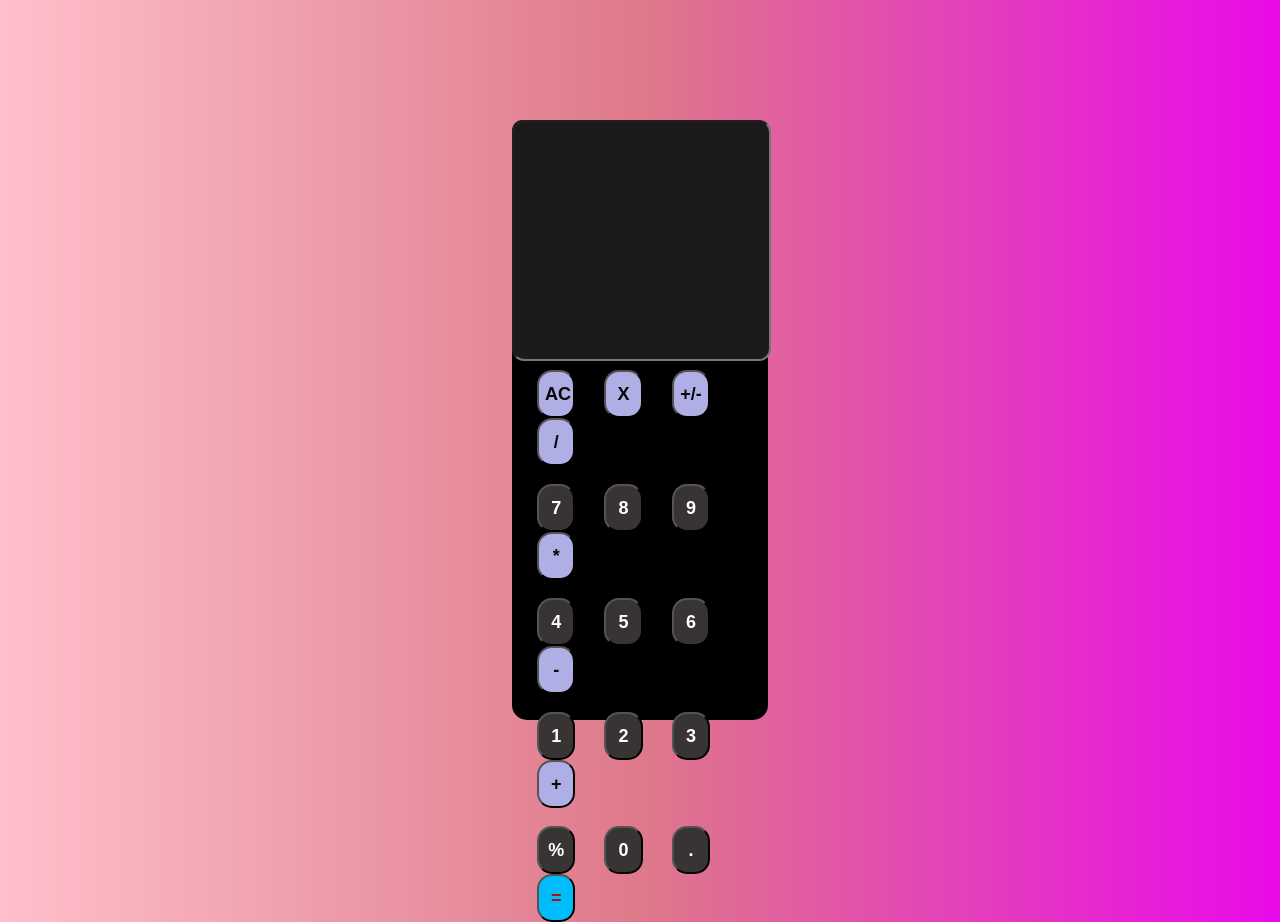
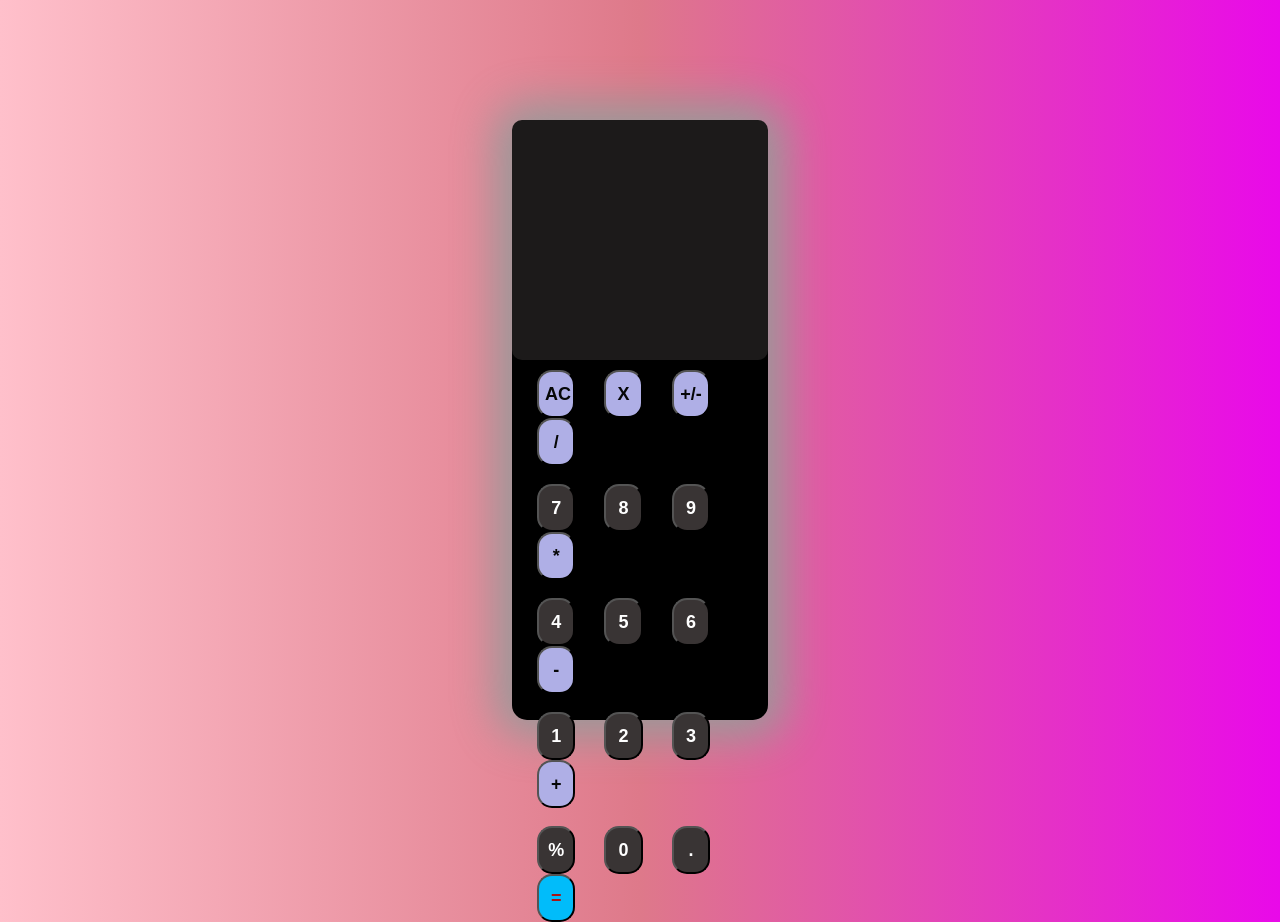
Before and after one commit to NitheeshwarBR/Calculator, a Django app: template Calciapplication/mainPage/templates/page.html in a window 1280 px wide. Run offline with Django 4.2, Linux system fonts and the light colour scheme; the template is opened without the code that fills it, so the values that code supplies are empty.

Commit message:
responses added

```diff
--- a/Calciapplication/mainPage/templates/page.css
+++ b/Calciapplication/mainPage/templates/page.css
@@ -10,7 +10,7 @@ body{
     width:20vw;
     height:75vh;
     border-radius: 15px;
-    box-shadow:0 3px 10px rgb(white/0.2);
+    box-shadow:0px 0px 43px 17px rgba(153,153,153,122);
 
 
 }
@@ -19,6 +19,13 @@ body{
     width:20vw;
     height:30vh;
     border-radius: 10px;
+}
+#screen-id{
+    color:white;
+    font-size:45px;
+    display: flex;
+    justify-content: flex-start;
+    align-items: center;
 }
 #line{
     background-color:rgb(57, 26, 26);
@@ -66,17 +73,3 @@ body{
     background-color: rgb(57, 52, 52);
     color:white;
 }
-#screenid{
-   width:98%;
-   height: 98%;
-   object-fit: contain;
-   outline: none;
-   background-color:  rgb(28, 26, 26);
-   border-radius: 12px;
-   color:white;
-   font-size: 28px;
-   font-weight: bold;
-   display: flex;
-   justify-content:first baseline;
-
-}
--- a/Calciapplication/mainPage/templates/page.html
+++ b/Calciapplication/mainPage/templates/page.html
@@ -11,38 +11,36 @@
 
 <body>
     <div class="container">
-        <div class="screen">
-            <input type="text"id="screenid">
-        </div>
+        <div class="screen" id="screen-id"></div>
 
         <div class="functions">
-            <button  class="btns" id="row1" id="ac">AC</button>
-            <button  class="btns" id="row1"  id="clear">X</button>
-            <button  class="btns" id="row1" id="plusorminus">+/-</button>
-            <button  class="btns" id="row1" id="oper" value="/">/</button>
+            <button  class="btns" id="row1">AC</button>
+            <button  class="btns" id="row1">X</button>
+            <button  class="btns" id="row1">+/-</button>
+            <button  class="btns" id="row1">/</button>
             <br><br>
-            <button  class="btns" id="row2" id="num" value="7">7</button>
-            <button  class="btns" id="row2" id="num" value="8">8</button>
-            <button  class="btns" id="row2" id="num" value="9">9</button>
-            <button  class="btns" id="row1" id="oper" value="*">*</button>
+            <button  class="btns" id="row2">7</button>
+            <button  class="btns" id="row2" >8</button>
+            <button  class="btns" id="row2" >9</button>
+            <button  class="btns" id="row1" >*</button>
             <br><br>
-            <button  class="btns" id="row3" id="num" value="4">4</button>
-            <button  class="btns" id="row3" id="num" value="5">5</button>
-            <button  class="btns" id="row3" id="num" value="6">6</button>
-            <button  class="btns" id="row1" id="oper" value="-">-</button>
+            <button  class="btns" id="row3" >4</button>
+            <button  class="btns" id="row3" >5</button>
+            <button  class="btns" id="row3" >6</button>
+            <button  class="btns" id="row1" >-</button>
             <br><br>
-            <button  class="btns" id="row4" id="num" value="1">1</button>
-            <button  class="btns" id="row4" id="num" value="2">2</button>
-            <button  class="btns" id="row4" id="num" value="3">3</button>
-            <button  class="btns" id="row1" id="oper" value="+">+</button>
+            <button  class="btns" id="row4" >1</button>
+            <button  class="btns" id="row4" >2</button>
+            <button  class="btns" id="row4">3</button>
+            <button  class="btns" id="row1">+</button>
             <br><br>
-            <button  class="btns" id="row5" id="oper" value="%">%</button>
-            <button  class="btns" id="row5" id="num" value="0">0</button>
-            <button  class="btns" id="row5" id="dec">.</button>
+            <button  class="btns" id="row5">%</button>
+            <button  class="btns" id="row5">0</button>
+            <button  class="btns" id="row5">.</button>
             <button  class="btns" id="equal">=</button>
         </div>
     </div>
-    <script src="page.js"></script>
+    <script src="./page.js"></script>
 </body>
 
 </html>
```
Also changed, not shown: Calciapplication/mainPage/templates/page.js (+22 -6 lines).
